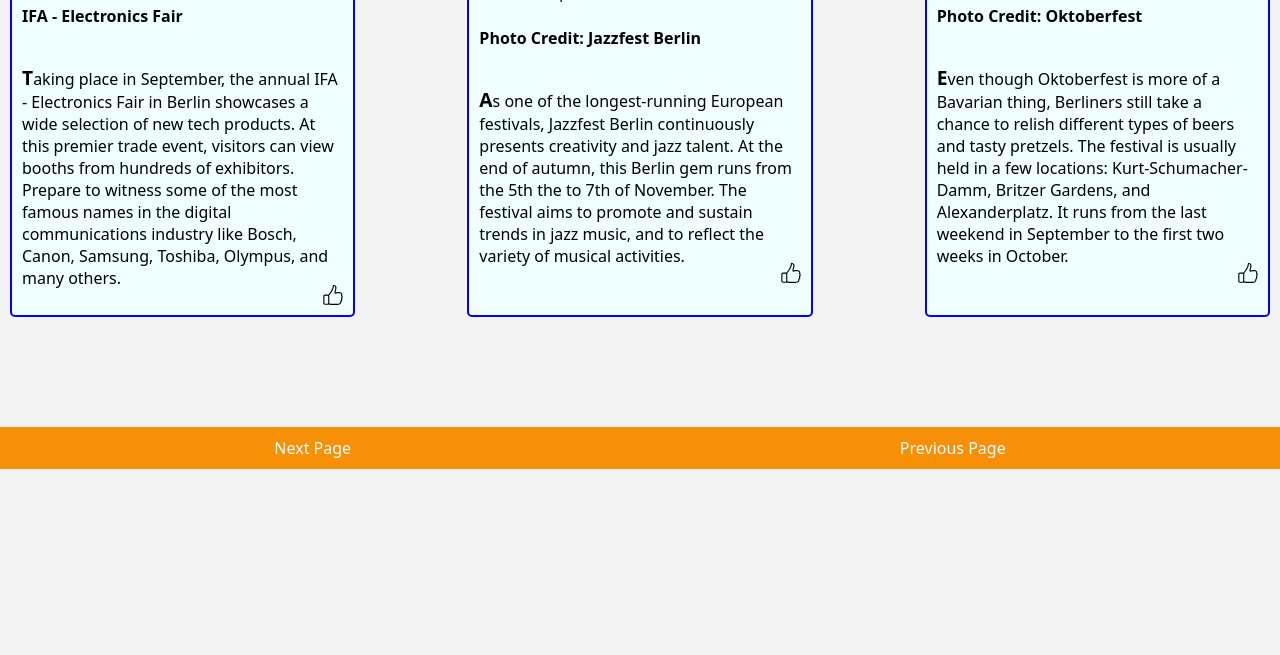
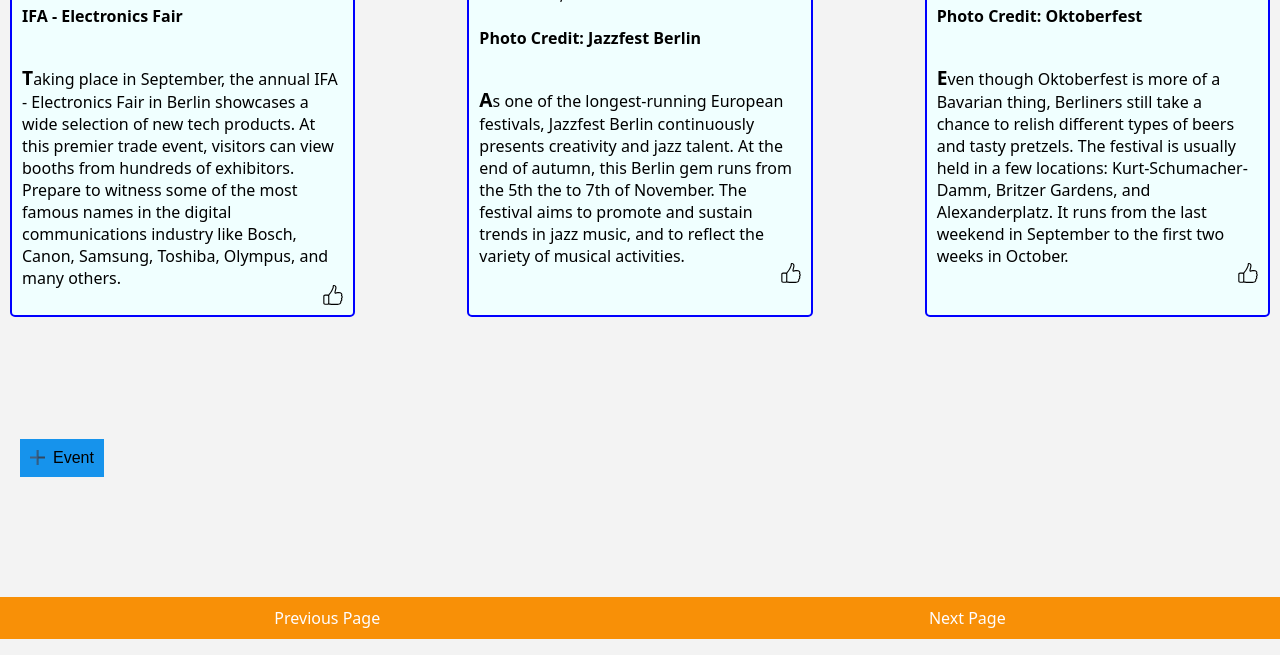
Before and after one commit to alihinnawe/EventMeister, a website: page login.html in a window 1280 px wide. Shown: the part 1014-1669 px from the top of the page. Before the commit the page ends 1499 px from the top, so only its background shows below. Drawn offline with Linux system fonts and the light colour scheme.

Commit message:
add new event button

```diff
--- a/css/styles.css
+++ b/css/styles.css
@@ -158,3 +158,19 @@ header img:active {
   padding: 5px;
   text-decoration: none;
 }
+
+#newEvent {
+  display: inline-flex;
+  align-items: center;
+  background-color: #1693ec;
+  border: none;
+  padding: 10px;
+  font-size: 16px;
+  cursor: pointer;
+  max-width: fit-content;
+}
+#newEvent img.plus-icon {
+  width: 15px;
+  height: auto;
+  margin-right: 8px;
+}
--- a/login.html
+++ b/login.html
@@ -187,12 +187,16 @@
           </p>
         </div>
       </section>
+      <button id="newEvent">
+        <img class="plus-icon" src="./assets/plus-sign.svg" alt="Plus Icon" />
+        Event
+      </button>
     </main>
     <footer>
       <nav id="navigation_page">
         <ul>
+          <li><a href="#">Previous Page</a></li>
           <li><a href="#">Next Page</a></li>
-          <li><a href="#">Previous Page</a></li>
         </ul>
       </nav>
     </footer>
```
Also changed, not shown: assets/plus-sign.svg (added), 1 other file.
